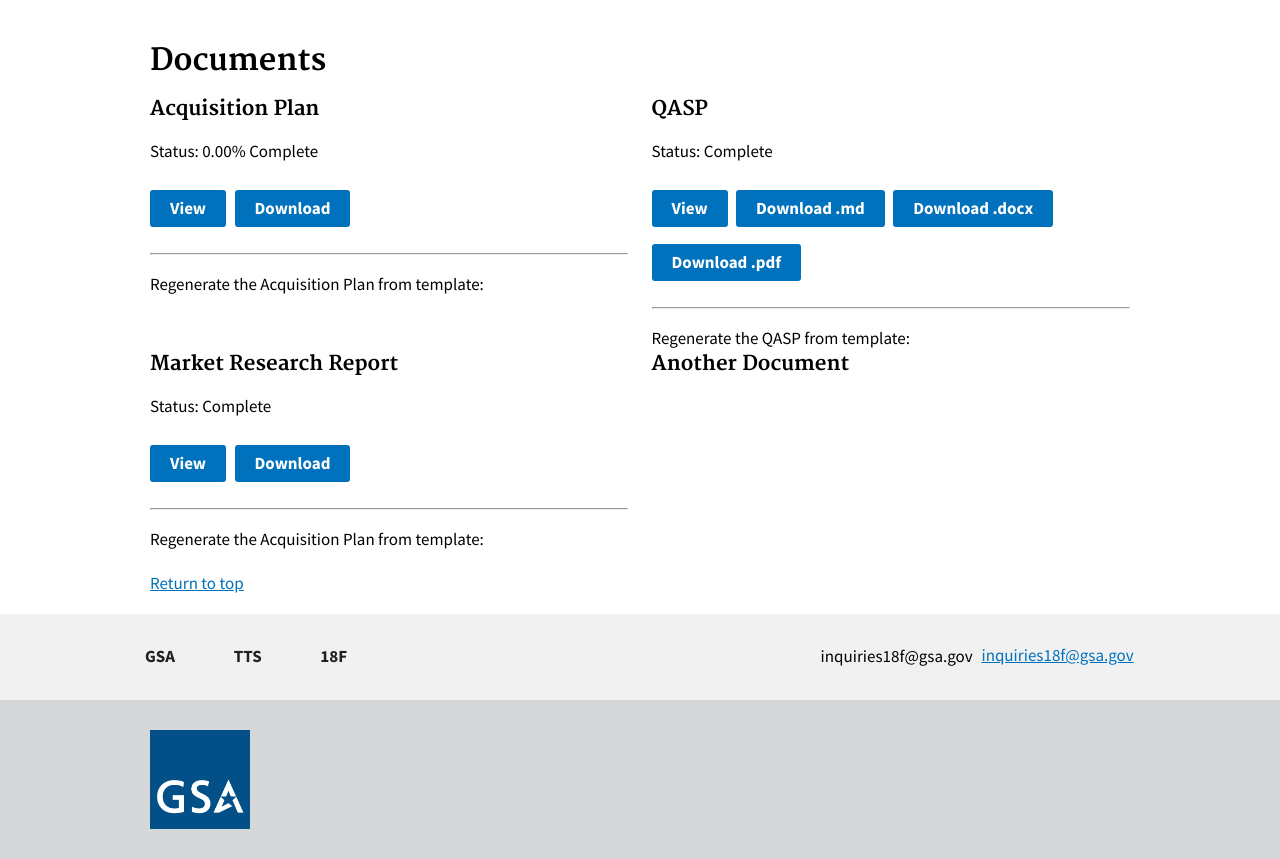
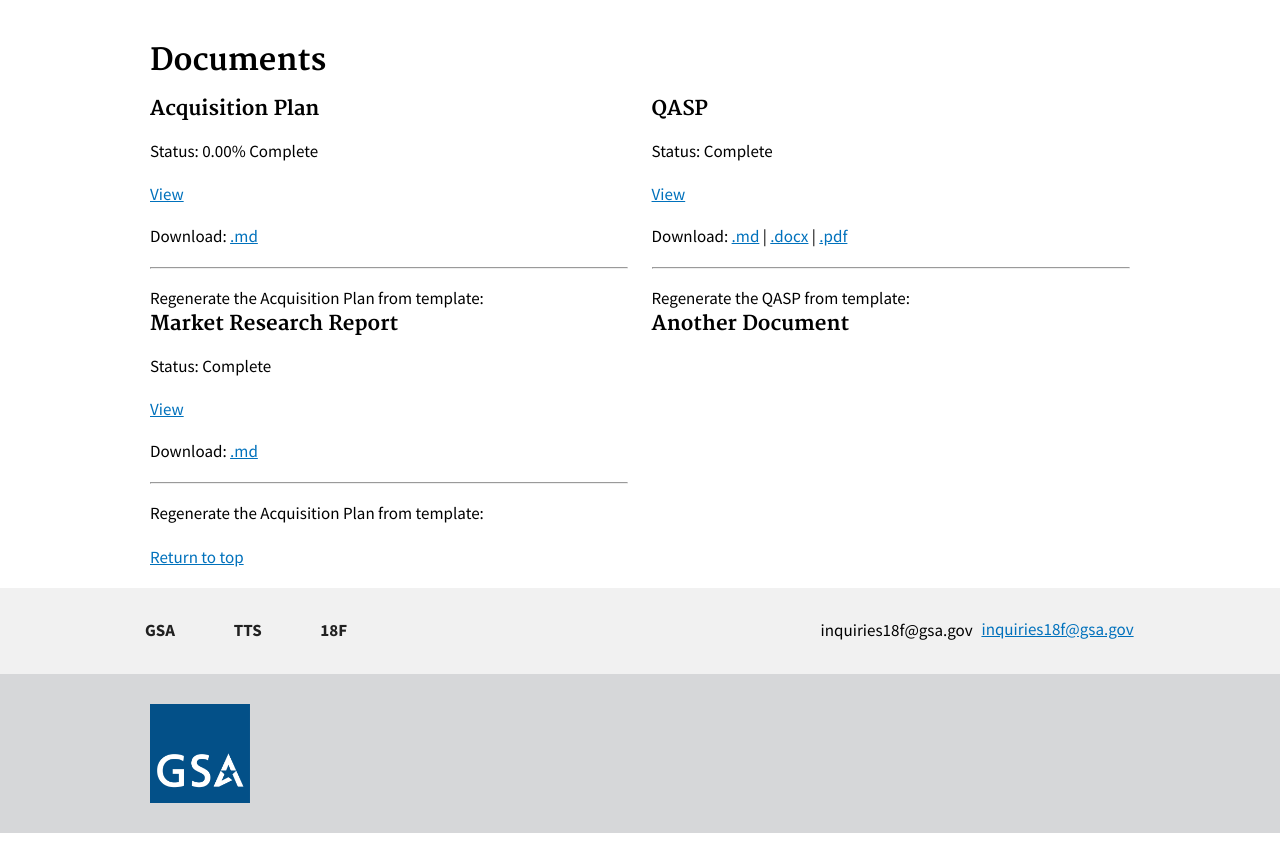
Before and after one commit to 18F/acquisitions.18f.gov, a Django app: template projects/templates/projects/buy.html in a window 1280 px wide. Shown: the part 436-1295 px from the top of the page. After the commit the page ends 1269 px from the top, so only its background shows below. Run offline with Django 3.2, Linux system fonts and the light colour scheme; the template is opened without the code that fills it: values that come from a table or form of the project are taken from there, others are empty; tables that the repository leaves empty hold one stand-in row (values such as "Sample post"); parts of the project's set-up code (start-up, migrations or seed data) failed here and were passed over; some libraries are stand-ins or nearby versions.

Commit message:
remove buttons from buy page

```diff
--- a/projects/templates/projects/buy.html
+++ b/projects/templates/projects/buy.html
@@ -23,7 +23,8 @@
         <h3>Acquisition Plan</h3>
         <p>Status: {{ buy.acquisition_plan_status }}</p>
         {% if buy.acquisition_plan %}
-        <p><a class="usa-button" href="{% url 'buys:acquisition_plan' buy.id %}">View</a><a class="usa-button" href="{% url 'buys:acquisition_plan_download' buy.id %}">Download</a></p>
+        <p><a href="{% url 'buys:acquisition_plan' buy.id %}">View</a></p>
+        <p>Download: <a href="{% url 'buys:acquisition_plan_download' buy.id %}">.md</a></p>
         <hr />
         <p>Regenerate the Acquisition Plan from template:</p>
         {% if perms.project.view_project %}{% include "projects/includes/acquisition_plan_form.html" %}{% endif %}
@@ -35,7 +36,8 @@
         <h3>QASP</h3>
         <p>Status: {{ buy.qasp_status }}</p>
         {% if buy.qasp %}
-        <p><a class="usa-button" href="{% url 'buys:qasp' buy.id %}">View</a><a class="usa-button" href="{% url 'buys:qasp_download' buy.id 'markdown' %}">Download .md</a><a class="usa-button" href="{% url 'buys:qasp_download' buy.id 'docx' %}">Download .docx</a><a class="usa-button" href="{% url 'buys:qasp_download' buy.id 'pdf' %}">Download .pdf</a></p>
+        <p><a href="{% url 'buys:qasp' buy.id %}">View</a></p>
+        <p>Download: <a href="{% url 'buys:qasp_download' buy.id 'markdown' %}">.md</a> | <a href="{% url 'buys:qasp_download' buy.id 'docx' %}">.docx</a> | <a href="{% url 'buys:qasp_download' buy.id 'pdf' %}">.pdf</a></p>
         <hr />
         <p>Regenerate the QASP from template:</p>
         {% if perms.project.view_project %}{% include "projects/includes/qasp_form.html" %}{% endif %}
@@ -49,7 +51,8 @@
         <h3>Market Research Report</h3>
         <p>Status: {{ buy.market_research_status }}</p>
         {% if buy.market_research %}
-        <p><a class="usa-button" href="{% url 'buys:market_research' buy.id %}">View</a><a class="usa-button" href="{% url 'buys:market_research_download' buy.id %}">Download</a></p>
+        <p><a href="{% url 'buys:market_research' buy.id %}">View</a></p>
+        <p>Download: <a href="{% url 'buys:market_research_download' buy.id %}">.md</a></p>
         <hr />
         <p>Regenerate the Acquisition Plan from template:</p>
         {% if perms.project.view_project %}{% include "projects/includes/market_research_form.html" %}{% endif %}
```
